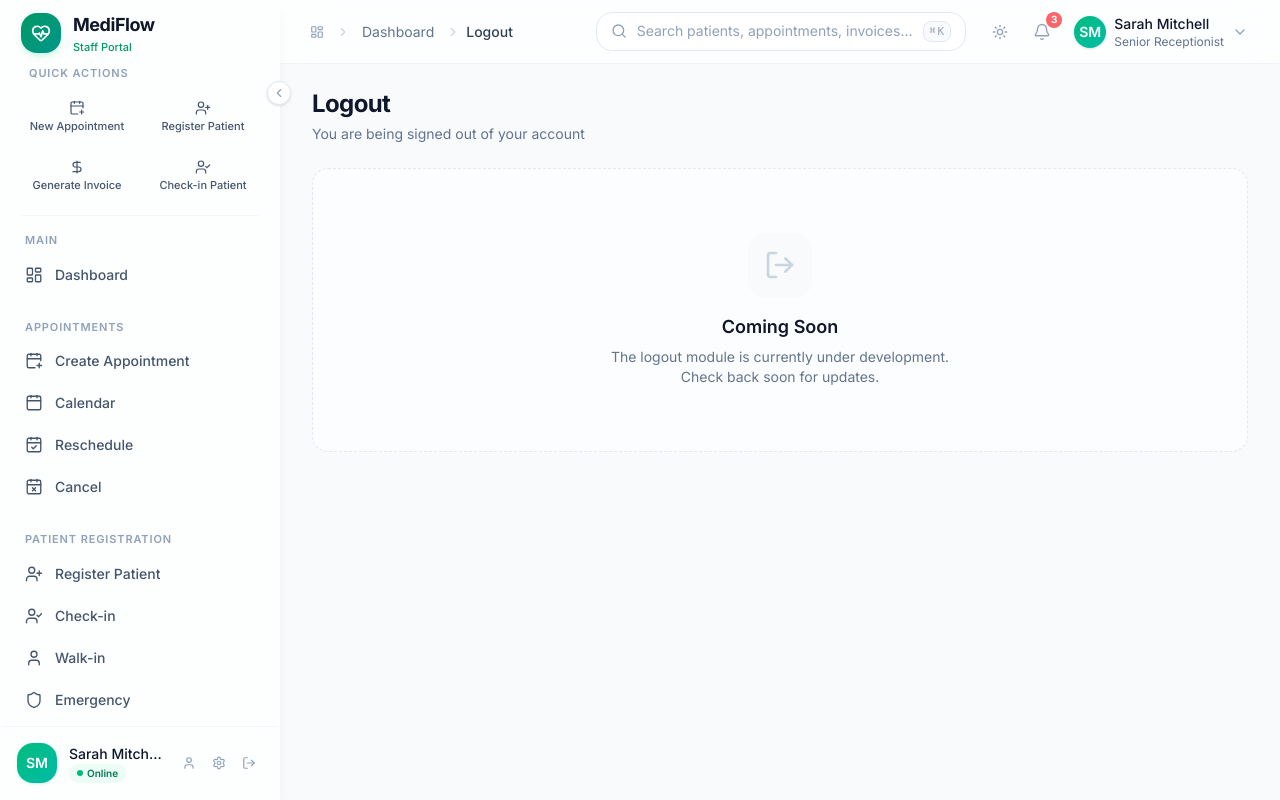
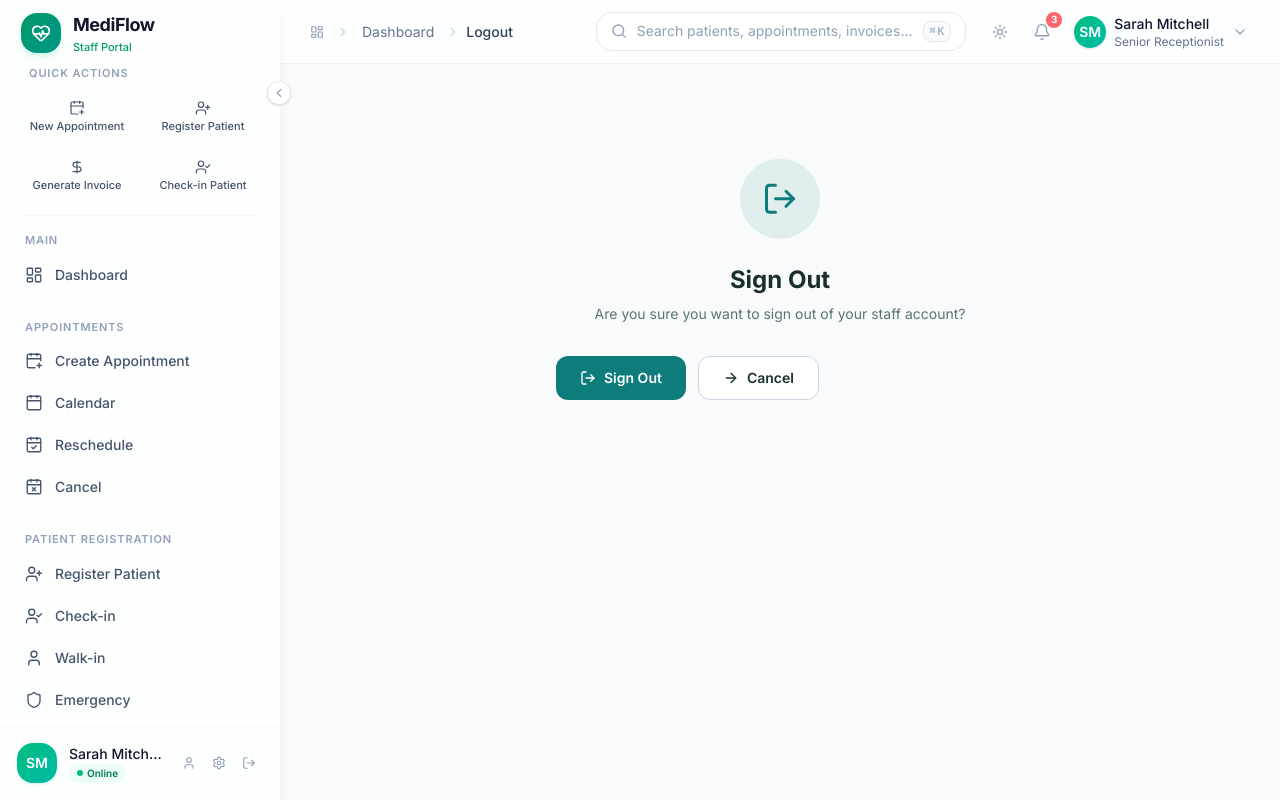
Before and after one commit to itstumpa/MediFlow-hospital-management-system, a Next.js app in the folder frontend/: page /staff/logout in a window 1280 px wide. Built offline with nearby package versions, Linux system fonts and the light colour scheme.

Commit message:
fix the bug

```diff
--- a/frontend/src/app/(dashboard)/staff/logout/page.tsx
+++ b/frontend/src/app/(dashboard)/staff/logout/page.tsx
@@ -1,14 +1,144 @@
 "use client";
 
-import { LogOut } from "lucide-react";
-import { PlaceholderPage } from "../_placeholder";
+import { motion } from "framer-motion";
+import { ArrowRight, LogOut } from "lucide-react";
+import Link from "next/link";
+import { useCallback, useState } from "react";
+
+import { DashboardContainer } from "@/components/dashboard/staff/DashboardContainer";
+import { DashboardContent } from "@/components/dashboard/staff/DashboardContent";
+import { PageHeader } from "@/components/dashboard/staff/PageHeader";
+
+type PageState = "confirm" | "logging-out" | "done";
 
 export default function LogoutPage() {
+  const [pageState, setPageState] = useState<PageState>("confirm");
+
+  const handleLogout = useCallback(async () => {
+    setPageState("logging-out");
+    // Simulate logout — replace with real auth sign-out
+    await new Promise((resolve) => setTimeout(resolve, 1000));
+    setPageState("done");
+  }, []);
+
   return (
-    <PlaceholderPage
-      title="Logout"
-      subtitle="You are being signed out of your account"
-      icon={LogOut}
-    />
+    <DashboardContainer>
+      <DashboardContent>
+        <div className="w-full max-w-md mx-auto text-center py-12">
+          {pageState === "confirm" && (
+            <motion.div
+              initial={{ opacity: 0, y: 20 }}
+              animate={{ opacity: 1, y: 0 }}
+              transition={{ duration: 0.4 }}
+            >
+              <motion.div
+                animate={{ y: [0, -5, 0] }}
+                transition={{ duration: 3, repeat: Infinity, ease: "easeInOut" }}
+                className="mx-auto flex h-20 w-20 items-center justify-center rounded-full bg-primary/10"
+              >
+                <LogOut className="h-9 w-9 text-primary" aria-hidden="true" />
+              </motion.div>
+
+              <h1 className="mt-6 text-2xl font-bold text-text-primary">
+                Sign Out
+              </h1>
+              <p className="mt-2 text-sm text-text-secondary">
+                Are you sure you want to sign out of your staff account?
+              </p>
+
+              <div className="mt-8 flex flex-col sm:flex-row gap-3">
+                <motion.button
+                  type="button"
+                  onClick={handleLogout}
+                  whileHover={{ scale: 1.01 }}
+                  whileTap={{ scale: 0.99 }}
+                  className="flex h-11 items-center justify-center gap-2 rounded-xl bg-primary px-6 text-sm font-semibold text-white transition-colors hover:bg-primary/90 focus-visible:outline-none focus-visible:ring-2 focus-visible:ring-primary focus-visible:ring-offset-2"
+                >
+                  <LogOut className="h-4 w-4" aria-hidden="true" />
+                  Sign Out
+                </motion.button>
+                <Link
+                  href="/staff"
+                  className="flex h-11 items-center justify-center gap-2 rounded-xl border border-slate-300 bg-white px-6 text-sm font-semibold text-text-primary transition-colors hover:bg-slate-50 dark:border-slate-600 dark:bg-slate-800 dark:hover:bg-slate-700"
+                >
+                  <ArrowRight className="h-4 w-4" aria-hidden="true" />
+                  Cancel
+                </Link>
+              </div>
+            </motion.div>
+          )}
+
+          {pageState === "logging-out" && (
+            <motion.div
+              initial={{ opacity: 0, y: 20 }}
+              animate={{ opacity: 1, y: 0 }}
+              transition={{ duration: 0.4 }}
+            >
+              <motion.div
+                animate={{ rotate: 360 }}
+                transition={{ duration: 1, repeat: Infinity, ease: "linear" }}
+                className="mx-auto flex h-20 w-20 items-center justify-center rounded-full bg-primary/10"
+              >
+                <LogOut className="h-9 w-9 text-primary" aria-hidden="true" />
+              </motion.div>
+
+              <h1 className="mt-6 text-2xl font-bold text-text-primary">
+                Signing Out...
+              </h1>
+              <p className="mt-2 text-sm text-text-secondary">
+                Please wait while we sign you out securely.
+              </p>
+            </motion.div>
+          )}
+
+          {pageState === "done" && (
+            <motion.div
+              initial={{ opacity: 0, y: 20 }}
+              animate={{ opacity: 1, y: 0 }}
+              transition={{ duration: 0.4 }}
+            >
+              <motion.div
+                initial={{ scale: 0 }}
+                animate={{ scale: 1 }}
+                transition={{ type: "spring", stiffness: 200, damping: 15 }}
+                className="mx-auto flex h-20 w-20 items-center justify-center rounded-full bg-emerald-100"
+              >
+                <svg
+                  className="h-9 w-9 text-emerald-600"
+                  fill="none"
+                  stroke="currentColor"
+                  viewBox="0 0 24 24"
+                  aria-hidden="true"
+                >
+                  <path
+                    strokeLinecap="round"
+                    strokeLinejoin="round"
+                    strokeWidth={2.5}
+                    d="M5 13l4 4L19 7"
+                  />
+                </svg>
+              </motion.div>
+
+              <h1 className="mt-6 text-2xl font-bold text-text-primary">
+                Signed Out
+              </h1>
+              <p className="mt-2 text-sm text-text-secondary">
+                You have been successfully signed out of your staff account.
+              </p>
+
+              <div className="mt-8">
+                <Link
+                  href="/auth/login"
+                  className="inline-flex h-11 items-center justify-center gap-2 rounded-xl bg-primary px-6 text-sm font-semibold text-white transition-colors hover:bg-primary/90 focus-visible:outline-none focus-visible:ring-2 focus-visible:ring-primary focus-visible:ring-offset-2"
+                >
+                  <ArrowRight className="h-4 w-4" aria-hidden="true" />
+                  Sign In Again
+                </Link>
+              </div>
+            </motion.div>
+          )}
+        </div>
+      </DashboardContent>
+    </DashboardContainer>
   );
 }
```
